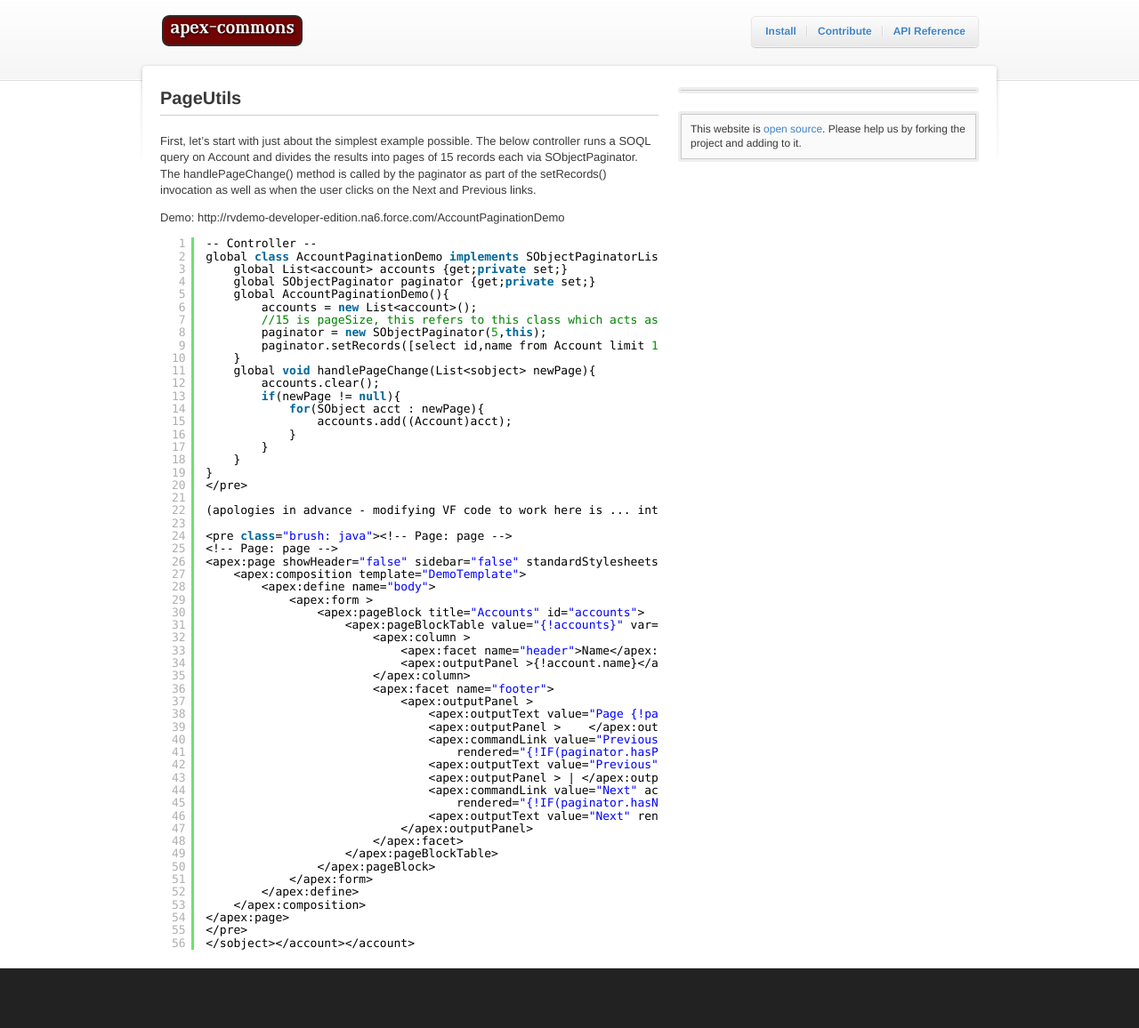
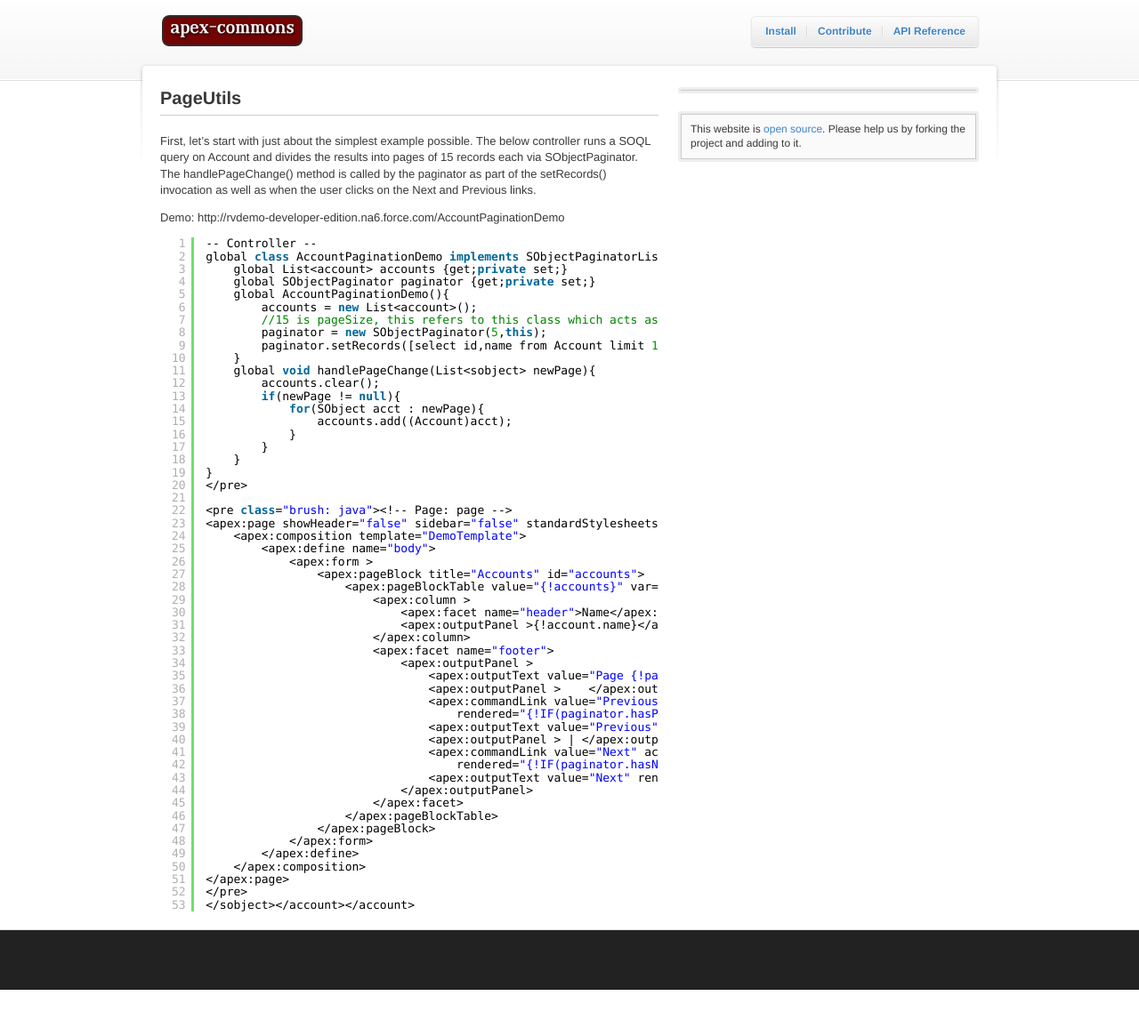
Before and after one commit to apex-commons/apex-commons.github.com, a Jekyll site: the page built from _posts/2011-05-11-pageutils.markdown, in a window 1280 px wide. Shown: the whole page at 89% size. Built offline with Jekyll 4.4.1, drawn with Linux system fonts in a browser that asks for light colours; after the commit the page ends 1113 px from its top, so only the background shows below that.

Commit message:
Edited _posts/2011-05-11-pageutils.markdown via GitHub

```diff
--- a/_posts/2011-05-11-pageutils.markdown
+++ b/_posts/2011-05-11-pageutils.markdown
@@ -29,10 +29,7 @@
 }
 </pre>
 
-(apologies in advance - modifying VF code to work here is ... interesting)
-
 <pre class="brush: java">
-&lt;!-- Page: page --&gt;
 &lt;!-- Page: page --&gt;
 &lt;apex:page showHeader="false" sidebar="false" standardStylesheets="true" controller="AccountPaginationDemo"&gt;
 	&lt;apex:composition template="DemoTemplate"&gt;
```
